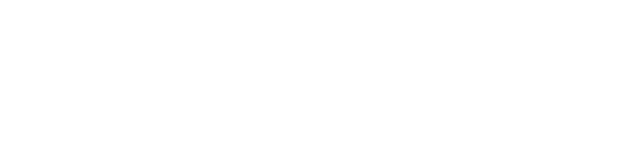
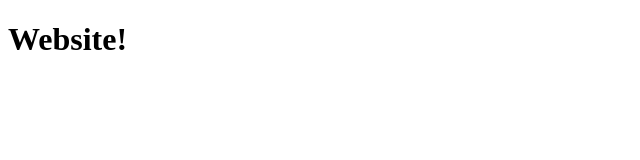
Before and after one commit to RyanMayWebdev/git-branching-lesson, a plain HTML site: page index.html in a window 1280 px wide. Shown: the whole page, without its empty margins (0-640 px from the left). Drawn offline with Linux system fonts and the light colour scheme.

Commit message:
Added additional content to body

```diff
--- a/index.html
+++ b/index.html
@@ -7,6 +7,6 @@
   <title>Git branching lesson on test</title>
 </head>
 <body>
-
+  <h1>Website!</h1>
 </body>
 </html>
```
